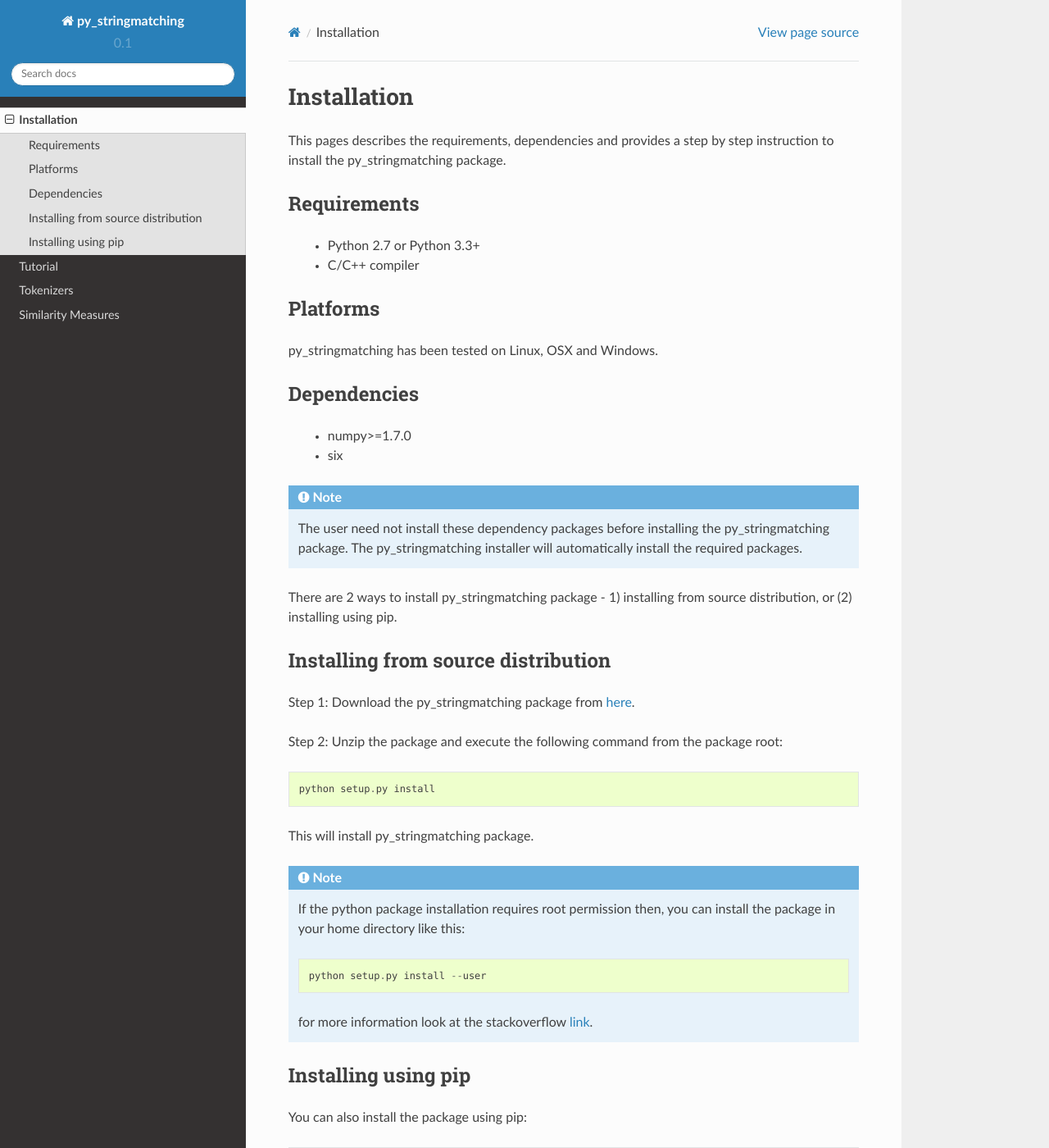
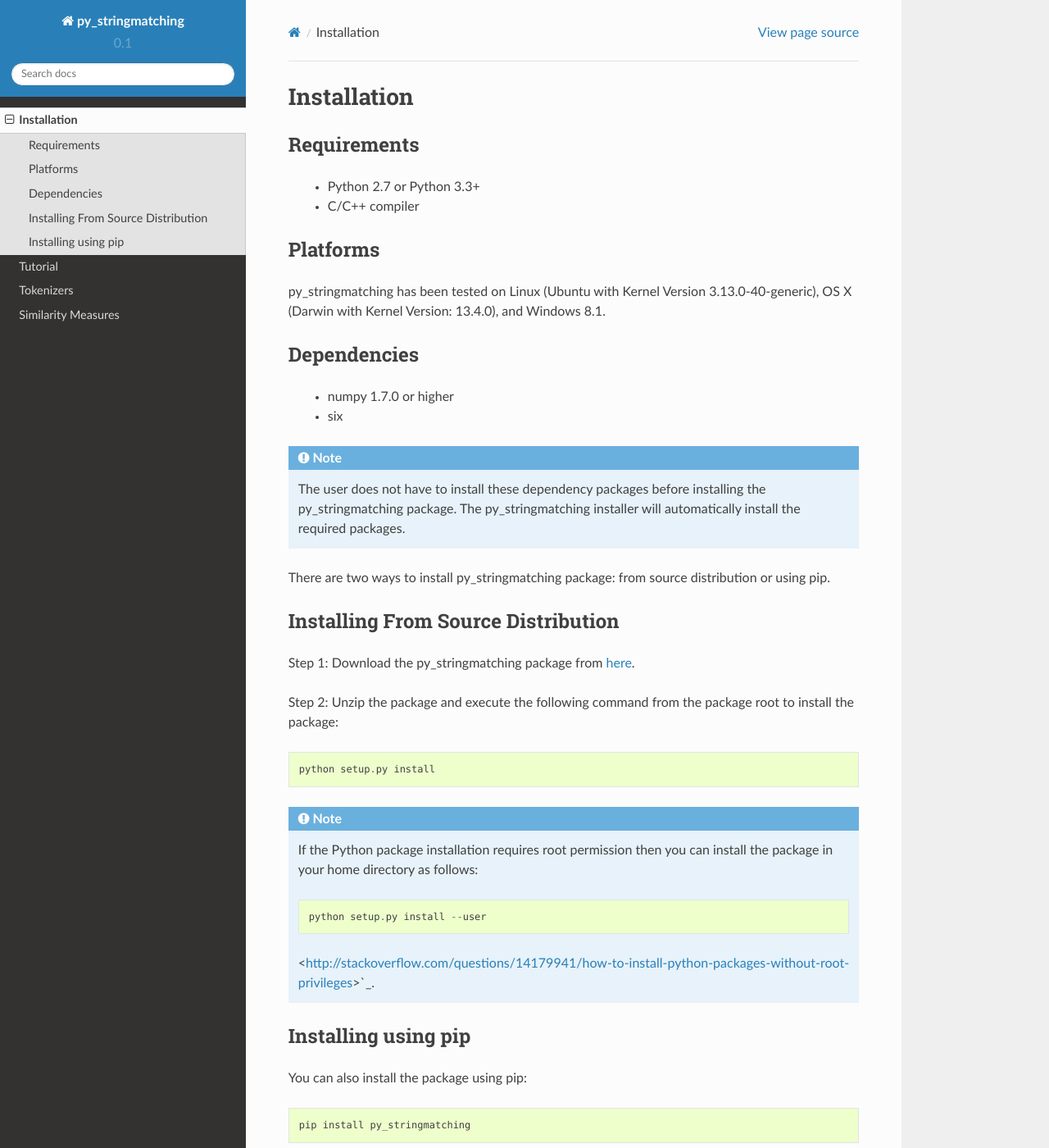
Before and after one commit to wynksaiddestroy/py_stringmatching, a Sphinx documentation site: the page built from docs/Installation.rst, in a window 1280 px wide and 1400 px high. Shown: the whole window at 82% size. Built offline with Sphinx 7.4.7 and the Read the Docs theme 2.0.0, drawn with Linux system fonts in a browser that asks for light colours.

Commit message:
Updated Installation.rst

```diff
--- a/docs/Installation.rst
+++ b/docs/Installation.rst
@@ -1,8 +1,6 @@
 ============
 Installation
 ============
-This pages describes the requirements, dependencies and provides a step by step instruction
-to install the py_stringmatching package.
 
 Requirements
 ------------
@@ -11,40 +9,36 @@ Requirements
 
 Platforms
 ------------
-py_stringmatching has been tested on Linux, OSX and Windows.
+py_stringmatching has been tested on Linux (Ubuntu with  Kernel Version 3.13.0-40-generic), OS X (Darwin with Kernel Version: 13.4.0), and Windows 8.1.
 
 Dependencies
 ------------
-    * numpy>=1.7.0
+    * numpy 1.7.0 or higher
     * six
 
 .. note::
 
-    The user need not install these dependency packages before installing the py_stringmatching package.
+    The user does not have to install these dependency packages before installing the py_stringmatching package.
     The py_stringmatching installer will automatically install the required packages.
 
-There are 2 ways to install py_stringmatching package - 1) installing from source distribution, or
-(2) installing using pip.
+There are two ways to install py_stringmatching package: from source distribution or using pip.
 
-Installing from source distribution
+Installing From Source Distribution
 -------------------------------------
 Step 1: Download the py_stringmatching package from `here
 <https://testpypi.python.org/pypi/py_stringmatching/0.1.0>`_.
 
-Step 2: Unzip the package and execute the following command from the package root::
+Step 2: Unzip the package and execute the following command from the package root to install the package::
 
     python setup.py install
 
-This will install py_stringmatching package.
-
 .. note::
 
-    If the python package installation requires root permission then, you can install the package in
-    your home directory like this::
+    If the Python package installation requires root permission then you can install the package in
+    your home directory as follows::
 
         python setup.py install --user
 
-    for more information look at the stackoverflow `link
     <http://stackoverflow.com/questions/14179941/how-to-install-python-packages-without-root-privileges>`_.
 
 Installing using pip
```
